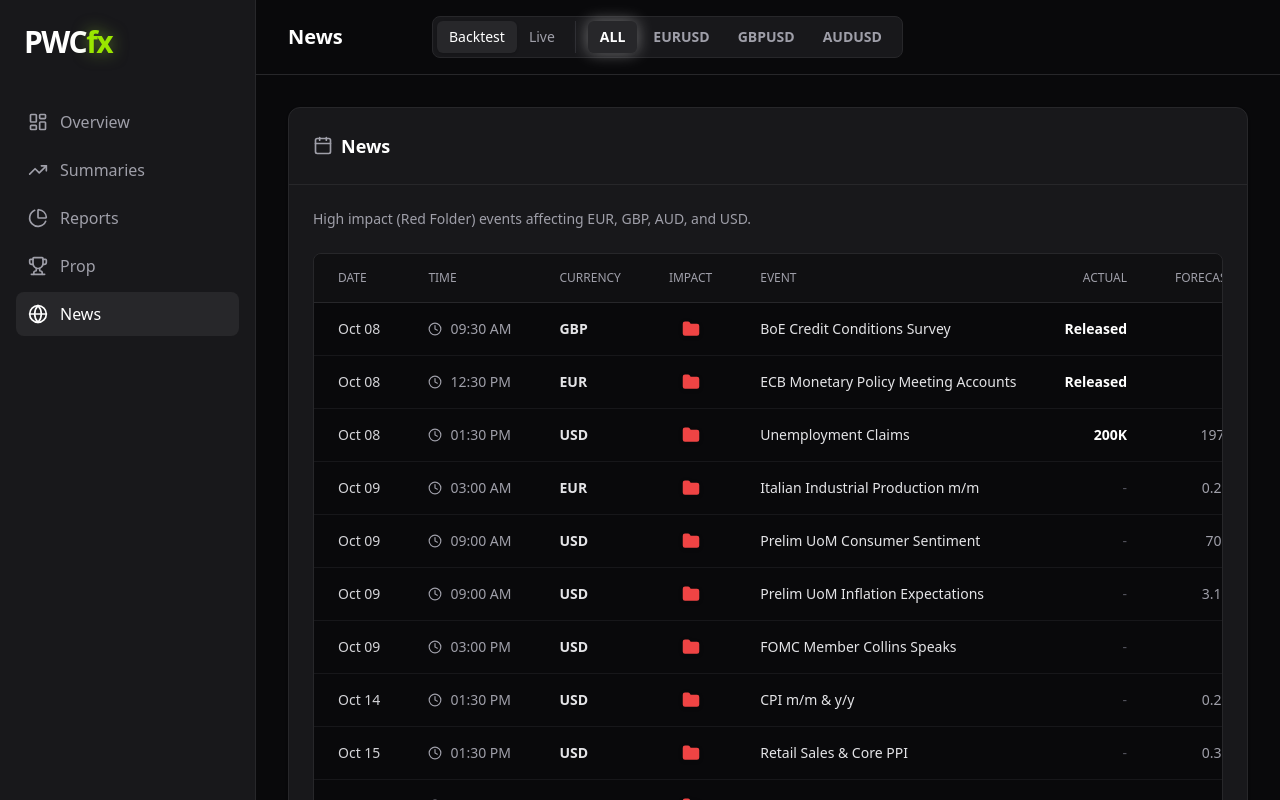
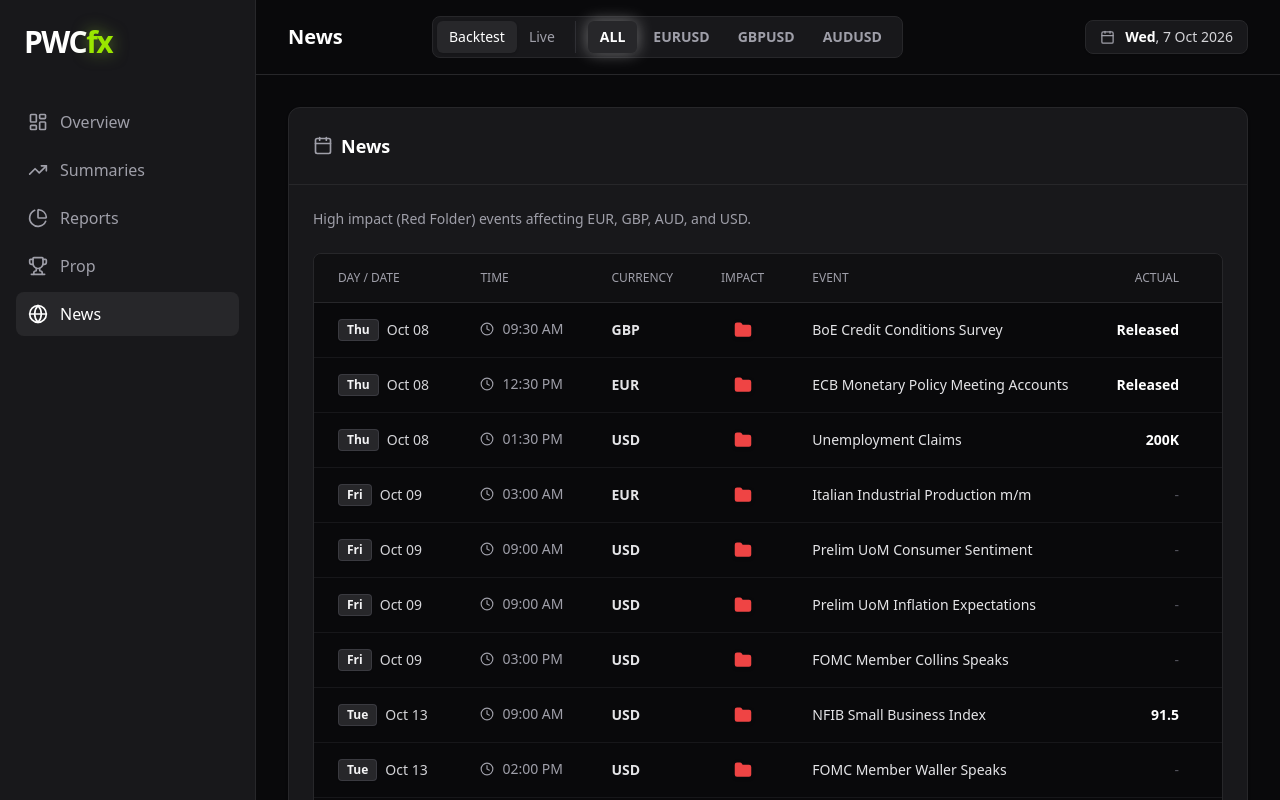
Before and after one commit to PostWorkCulture/FXDashboard, a Next.js app in the folder frontend/: page /news in a window 1280 px wide. Built offline with nearby package versions, Linux system fonts and the light colour scheme.

Commit message:
Add persistent date display to top bar and ensure News section starts with highlighted day

```diff
--- a/frontend/src/app/news/page.tsx
+++ b/frontend/src/app/news/page.tsx
@@ -2,18 +2,59 @@
 
 import { FolderIcon, FolderOpen, Calendar as CalendarIcon, Clock } from "lucide-react";
 
+// Helper to ensure every event always starts with the day of the week
+function parseDayAndDate(ev: { day?: string; date: string }) {
+  if (ev.day) {
+    return { day: ev.day, date: ev.date };
+  }
+
+  const trimmed = (ev.date || "").trim();
+  const dayMatch = trimmed.match(/^([A-Za-z]{3,9})[,\s]+(.*)$/);
+  const validDays: Record<string, string> = {
+    mon: "Mon", monday: "Mon",
+    tue: "Tue", tues: "Tue", tuesday: "Tue",
+    wed: "Wed", wednesday: "Wed",
+    thu: "Thu", thur: "Thu", thurs: "Thu", thursday: "Thu",
+    fri: "Fri", friday: "Fri",
+    sat: "Sat", saturday: "Sat",
+    sun: "Sun", sunday: "Sun",
+  };
+
+  if (dayMatch && validDays[dayMatch[1].toLowerCase()]) {
+    return {
+      day: validDays[dayMatch[1].toLowerCase()],
+      date: dayMatch[2].trim()
+    };
+  }
+
+  try {
+    const year = 2026;
+    const dateWithYear = trimmed.includes("202") ? trimmed : `${trimmed} ${year}`;
+    const parsed = new Date(Date.parse(dateWithYear));
+    if (!isNaN(parsed.getTime())) {
+      const days = ["Sun", "Mon", "Tue", "Wed", "Thu", "Fri", "Sat"];
+      return { day: days[parsed.getDay()], date: trimmed };
+    }
+  } catch {}
+
+  return { day: "-", date: trimmed };
+}
+
 export default function NewsPage() {
   const newsEvents = [
-    { date: "Oct 08", time: "09:30 AM", currency: "GBP", impact: "High", event: "BoE Credit Conditions Survey", actual: "Released", forecast: "", previous: "" },
-    { date: "Oct 08", time: "12:30 PM", currency: "EUR", impact: "High", event: "ECB Monetary Policy Meeting Accounts", actual: "Released", forecast: "", previous: "" },
-    { date: "Oct 08", time: "01:30 PM", currency: "USD", impact: "High", event: "Unemployment Claims", actual: "200K", forecast: "197K", previous: "202K" },
-    { date: "Oct 09", time: "03:00 AM", currency: "EUR", impact: "Medium", event: "Italian Industrial Production m/m", actual: "", forecast: "0.2%", previous: "0.1%" },
-    { date: "Oct 09", time: "09:00 AM", currency: "USD", impact: "High", event: "Prelim UoM Consumer Sentiment", actual: "", forecast: "70.5", previous: "70.1" },
-    { date: "Oct 09", time: "09:00 AM", currency: "USD", impact: "Medium", event: "Prelim UoM Inflation Expectations", actual: "", forecast: "3.1%", previous: "3.2%" },
-    { date: "Oct 09", time: "03:00 PM", currency: "USD", impact: "Medium", event: "FOMC Member Collins Speaks", actual: "", forecast: "", previous: "" },
-    { date: "Oct 14", time: "01:30 PM", currency: "USD", impact: "High", event: "CPI m/m & y/y", actual: "", forecast: "0.2%", previous: "0.2%" },
-    { date: "Oct 15", time: "01:30 PM", currency: "USD", impact: "High", event: "Retail Sales & Core PPI", actual: "", forecast: "0.3%", previous: "0.1%" },
-    { date: "Oct 28", time: "07:00 PM", currency: "USD", impact: "High", event: "Federal Reserve (FOMC) Meeting", actual: "", forecast: "4.75%", previous: "5.00%" },
+    { day: "Thu", date: "Oct 08", time: "09:30 AM", currency: "GBP", impact: "High", event: "BoE Credit Conditions Survey", actual: "Released", forecast: "", previous: "" },
+    { day: "Thu", date: "Oct 08", time: "12:30 PM", currency: "EUR", impact: "High", event: "ECB Monetary Policy Meeting Accounts", actual: "Released", forecast: "", previous: "" },
+    { day: "Thu", date: "Oct 08", time: "01:30 PM", currency: "USD", impact: "High", event: "Unemployment Claims", actual: "200K", forecast: "197K", previous: "202K" },
+    { day: "Fri", date: "Oct 09", time: "03:00 AM", currency: "EUR", impact: "Medium", event: "Italian Industrial Production m/m", actual: "", forecast: "0.2%", previous: "0.1%" },
+    { day: "Fri", date: "Oct 09", time: "09:00 AM", currency: "USD", impact: "High", event: "Prelim UoM Consumer Sentiment", actual: "", forecast: "70.5", previous: "70.1" },
+    { day: "Fri", date: "Oct 09", time: "09:00 AM", currency: "USD", impact: "Medium", event: "Prelim UoM Inflation Expectations", actual: "", forecast: "3.1%", previous: "3.2%" },
+    { day: "Fri", date: "Oct 09", time: "03:00 PM", currency: "USD", impact: "Medium", event: "FOMC Member Collins Speaks", actual: "", forecast: "", previous: "" },
+    { day: "Tue", date: "Oct 13", time: "09:00 AM", currency: "USD", impact: "Medium", event: "NFIB Small Business Index", actual: "91.5", forecast: "91.2", previous: "91.2" },
+    { day: "Tue", date: "Oct 13", time: "02:00 PM", currency: "USD", impact: "High", event: "FOMC Member Waller Speaks", actual: "", forecast: "", previous: "" },
+    { day: "Wed", date: "Oct 14", time: "01:30 PM", currency: "USD", impact: "High", event: "CPI m/m & y/y", actual: "", forecast: "0.2%", previous: "0.2%" },
+    { day: "Wed", date: "Oct 14", time: "01:30 PM", currency: "USD", impact: "High", event: "Core CPI m/m", actual: "", forecast: "0.2%", previous: "0.3%" },
+    { day: "Thu", date: "Oct 15", time: "01:30 PM", currency: "USD", impact: "High", event: "Retail Sales & Core PPI", actual: "", forecast: "0.3%", previous: "0.1%" },
+    { day: "Wed", date: "Oct 28", time: "07:00 PM", currency: "USD", impact: "High", event: "Federal Reserve (FOMC) Meeting", actual: "", forecast: "4.75%", previous: "5.00%" },
   ];
 
   return (
@@ -32,7 +73,7 @@ export default function NewsPage() {
           <table className="w-full text-sm text-left whitespace-nowrap">
             <thead className="text-xs text-zinc-400 uppercase bg-zinc-900/50 border-b border-zinc-800">
               <tr>
-                <th className="px-6 py-4 font-medium">Date</th>
+                <th className="px-6 py-4 font-medium">Day / Date</th>
                 <th className="px-6 py-4 font-medium">Time</th>
                 <th className="px-6 py-4 font-medium">Currency</th>
                 <th className="px-6 py-4 font-medium text-center">Impact</th>
@@ -43,9 +84,18 @@ export default function NewsPage() {
               </tr>
             </thead>
             <tbody className="divide-y divide-zinc-800/50">
-              {newsEvents.map((ev, i) => (
+              {newsEvents.map((ev, i) => {
+                const { day, date } = parseDayAndDate(ev);
+                return (
                   <tr key={i} className="hover:bg-zinc-800/30 transition-colors">
-                  <td className="px-6 py-4 text-zinc-300">{ev.date}</td>
+                    <td className="px-6 py-4">
+                      <div className="flex items-center gap-2">
+                        <span className="px-2 py-0.5 rounded text-xs font-bold bg-zinc-800 text-zinc-100 border border-zinc-700/80 shadow-xs">
+                          {day}
+                        </span>
+                        <span className="text-zinc-300 font-medium">{date}</span>
+                      </div>
+                    </td>
                     <td className="px-6 py-4 text-zinc-400 flex items-center gap-2">
                       <Clock size={14} /> {ev.time}
                     </td>
@@ -68,7 +118,8 @@ export default function NewsPage() {
                       {ev.previous || '-'}
                     </td>
                   </tr>
-              ))}
+                );
+              })}
             </tbody>
           </table>
         </div>
--- a/frontend/src/components/Header.tsx
+++ b/frontend/src/components/Header.tsx
@@ -1,12 +1,30 @@
 "use client";
 
+import { useState, useEffect } from "react";
 import { useData } from "@/lib/data-context";
-import { FilterX } from "lucide-react";
+import { FilterX, Calendar } from "lucide-react";
 import { usePathname } from "next/navigation";
 
 export function Header() {
   const { filters, setFilters } = useData();
   const pathname = usePathname();
+  const [currentDate, setCurrentDate] = useState<{ day: string; date: string } | null>(null);
+
+  useEffect(() => {
+    const days = ["Sun", "Mon", "Tue", "Wed", "Thu", "Fri", "Sat"];
+    const months = ["Jan", "Feb", "Mar", "Apr", "May", "Jun", "Jul", "Aug", "Sep", "Oct", "Nov", "Dec"];
+
+    const updateDate = () => {
+      const d = new Date();
+      setCurrentDate({
+        day: days[d.getDay()],
+        date: `${d.getDate()} ${months[d.getMonth()]} ${d.getFullYear()}`
+      });
+    };
+    updateDate();
+    const timer = setInterval(updateDate, 60000);
+    return () => clearInterval(timer);
+  }, []);
 
   const titleMap: Record<string, string> = {
     "/": "Overview",
@@ -99,6 +117,18 @@ export function Header() {
         </div>
       </div>
 
+      {/* Top Right Date Display */}
+      <div className="flex items-center gap-2.5 self-start md:self-auto px-3.5 py-1.5 rounded-lg bg-zinc-900 border border-zinc-800 text-sm shadow-xs shrink-0">
+        <Calendar size={15} className="text-zinc-400" />
+        {currentDate ? (
+          <span className="text-zinc-300 font-medium">
+            <span className="text-white font-bold">{currentDate.day}</span>, {currentDate.date}
+          </span>
+        ) : (
+          <span className="text-zinc-500 font-mono text-xs">--</span>
+        )}
+      </div>
+
     </header>
   );
 }
```
Lines whose indentation alone changed are shown as unchanged.
